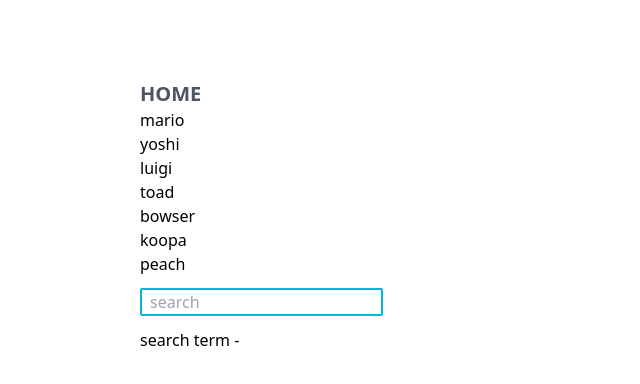
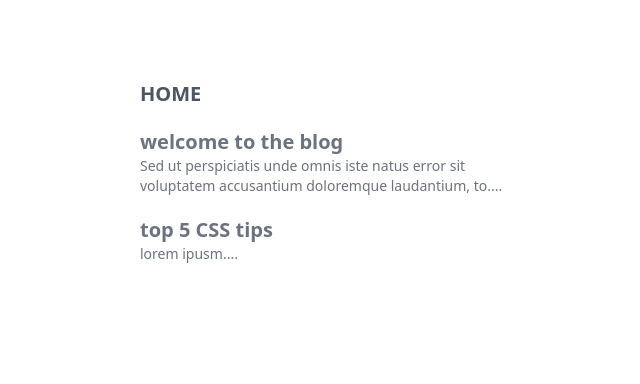
Before and after one commit to cherbear263/vue-blog, a Vue app: page / in a window 1280 px wide. Shown: the top 384 px of the page, without its empty margins (308-948 px from the left). Built offline with nearby package versions, Linux system fonts and the light colour scheme.

Commit message:
post list and snippet

```diff
--- /dev/null
+++ b/src/components/PostList.vue
@@ -0,0 +1,16 @@
+<template>
+  <div class="post-list">
+    <div v-for="post in posts" :key="post.id">
+      <SinglePost :post="post" />
+    </div>
+
+  </div>
+</template>
+
+<script>
+import SinglePost from './SinglePost.vue'
+export default {
+  props: ['posts'],
+  components: { SinglePost }
+}
+</script>
--- /dev/null
+++ b/src/components/SinglePost.vue
@@ -0,0 +1,19 @@
+<template>
+  <h3 class="text-xl font-bold text-gray-500 mt-5">{{post.title}}</h3>
+  <p class="text-gray-500 font-sans text-sm">{{ snippet }}</p>
+</template>
+<script>
+import { computed } from '@vue/runtime-core'
+export default {
+  props: ['post'],
+  setup(props) {
+    const snippet = computed(() => {
+      // only reuturn the first 100 chars of the string
+      return props.post.body.substring(0,100) + '....'
+    })
+
+    return { snippet }
+
+  }
+}
+</script>
--- a/src/views/Home.vue
+++ b/src/views/Home.vue
@@ -1,29 +1,28 @@
 <template>
   <div class="max-w-sm mx-auto mt-20">
     <h1 class="text-xl font-bold uppercase text-gray-600">Home</h1>
-    <div v-for="name in matchingNames" :key="name">
-      {{ name }}
+    <div class="post-list">
+      <PostList :posts="posts" />
     </div>
-    <input type="text" v-model="search" class="border-2 border-cyan-500 my-3 rounded-sm pl-2" placeholder="search"/>
-    <p>search term - {{ search }} </p>
-
   </div>
 </template>
 
 <script>
 // @ is an alias to /src
-import {computed, ref} from 'vue'
+import {ref} from 'vue'
+import PostList from '../components/PostList.vue'
 
 export default {
   name: 'Home',
+  components: { PostList },
   setup() {
-    const search = ref('')
-    const names = ref(['mario', 'yoshi', 'luigi', 'toad', 'bowser', 'koopa', 'peach'])
-
-    const matchingNames = computed(() => {
-      return names.value.filter((name) => name.includes(search.value))
-  })
-    return { names, search, matchingNames }
+    const posts = ref([
+      { title: 'welcome to the blog',
+        body: 'Sed ut perspiciatis unde omnis iste natus error sit voluptatem accusantium doloremque laudantium, totam rem aperiam, eaque ipsa quae ab illo inventore veritatis et quasi architecto beatae vitae dicta sunt explicabo. Nemo enim ipsam voluptatem quia voluptas sit aspernatur aut odit aut fugit, sed quia consequuntur magni dolores eos qui ratione voluptatem sequi nesciunt. Neque porro quisquam est, qui dolorem ipsum quia dolor sit amet, consectetur, adipisci velit, sed quia non numquam eius modi tempora incidunt ut labore et dolore magnam aliquam quaerat voluptatem. Ut enim ad minima veniam, quis nostrum exercitationem ullam corporis suscipit laboriosam, nisi ut aliquid ex ea commodi consequatur? Quis autem vel eum iure reprehenderit qui in ea voluptate velit esse quam nihil molestiae consequatur, vel illum qui dolorem eum fugiat quo voluptas nulla pariatur?',
+        id: 1},
+      { title: 'top 5 CSS tips', body: 'lorem ipusm', id: 2},
+    ])
+    return { posts }
   }
 }
 </script>
```
